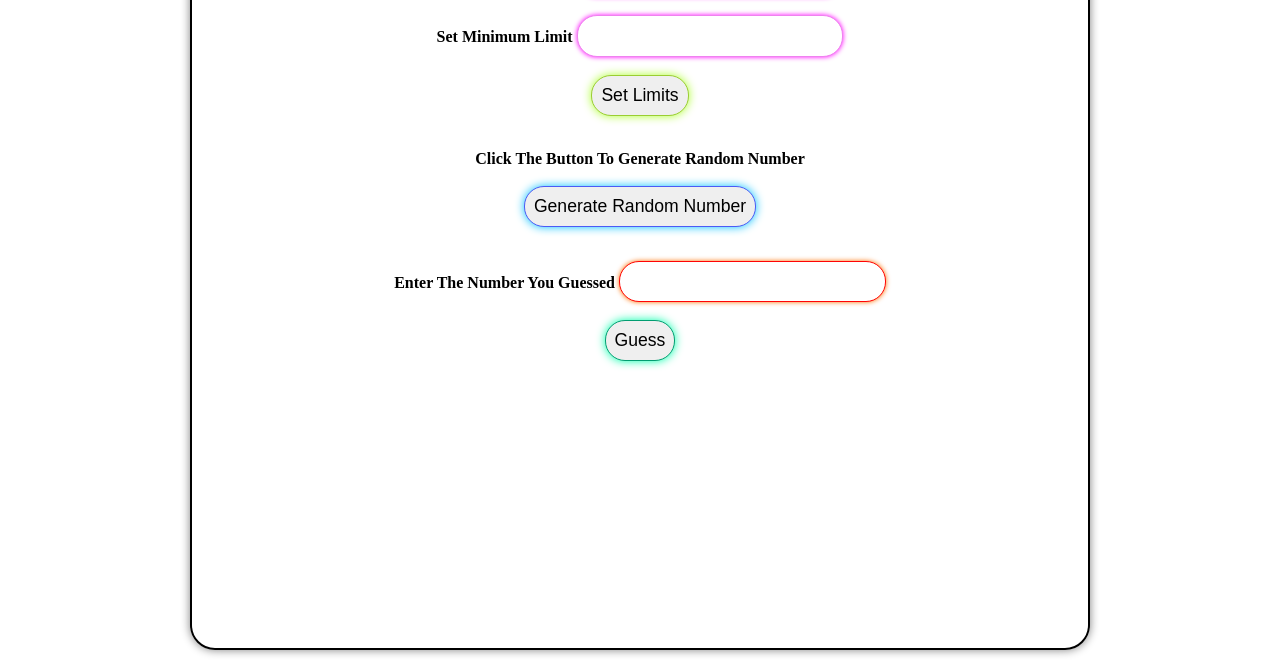
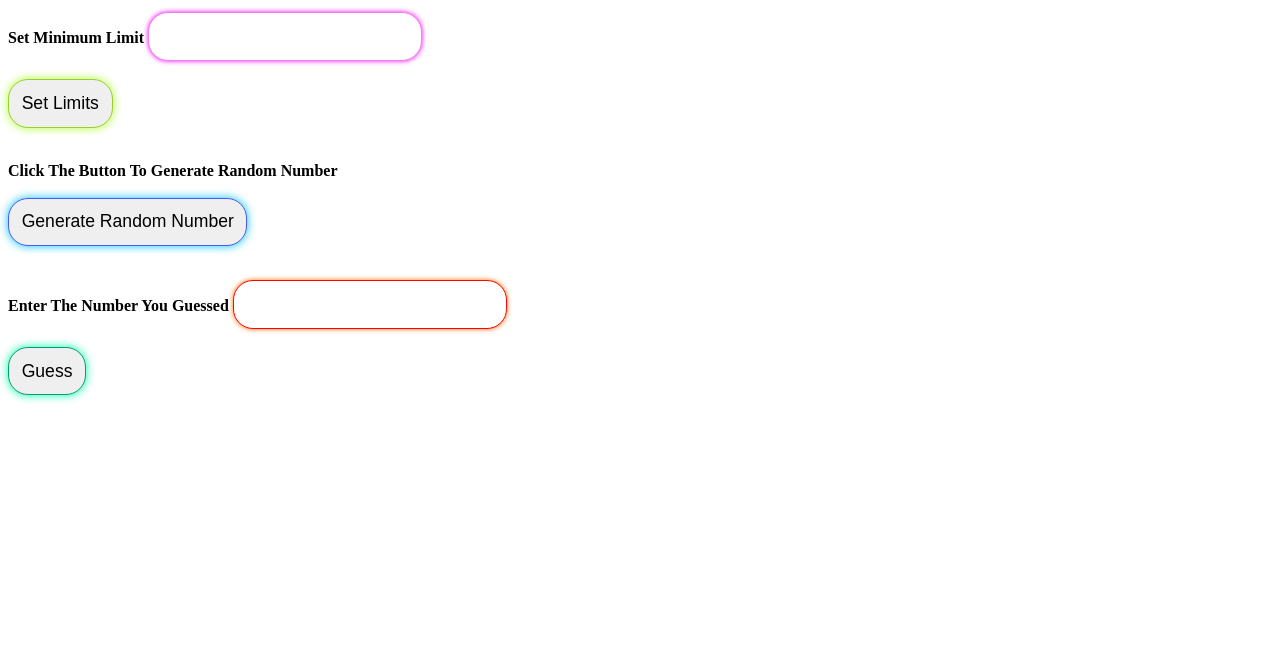
Before and after one commit to karang25/first-repo, a plain HTML site: page index.html in a window 1280 px wide. Shown: the part 135-800 px from the top of the page. Drawn offline with Linux system fonts and the light colour scheme.

Commit message:
Update style.css
first change

```diff
--- a/style.css
+++ b/style.css
@@ -1,4 +1,4 @@
-#box{
+/*#box{
     width: 70vw;
     height: 95vh;
     margin: auto;
@@ -6,7 +6,7 @@
     border-radius: 25px;
     box-shadow: 0px 0px 10px gray;
     text-align: center;
-    padding-bottom: 1%;
+    padding-bottom: 1%;*/
 
 }
 h1{
```
